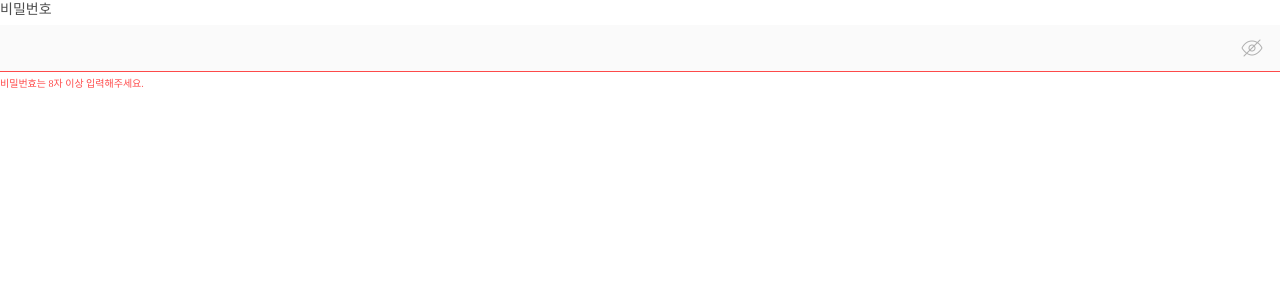
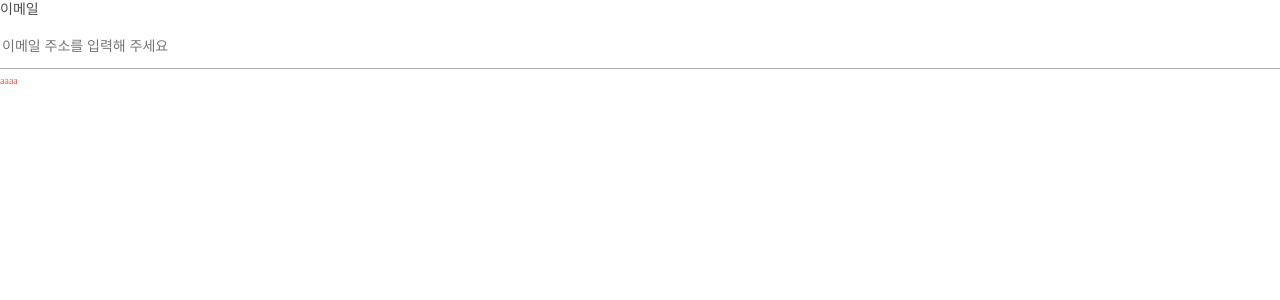
Before and after one commit to youngsuna/powerlifters, a React (Create React App) app in the folder front/: page / in a window 1280 px wide. Shown: the top 300 px of the page. Built offline with nearby package versions, Linux system fonts and the light colour scheme; the HTML template or start-up script is replaced by a standard one; a web font is replaced by a local one.

Commit message:
16. 컴포넌트 생성 (Input Box) B

```diff
--- a/front/src/App.tsx
+++ b/front/src/App.tsx
@@ -1,4 +1,4 @@
-import React from 'react';
+import React, { useState } from 'react';
 import './App.css';
 
 import BoardItem from './components/BoardItem';
@@ -10,9 +10,10 @@
 
 
 function App() {
+  const [value, setValue] = useState<string>('')
   return (
     <>
-      <InputBox />
+      <InputBox label='이메일' type='text' placeholder='이메일 주소를 입력해 주세요' value={value} error={false} setValue={setValue} message='aaaa'/>
     </>
   );
 }
--- a/front/src/components/InputBox/index.tsx
+++ b/front/src/components/InputBox/index.tsx
@@ -1,22 +1,54 @@
-import React, { forwardRef } from 'react'
+import React, { ChangeEvent, Dispatch, forwardRef, SetStateAction, KeyboardEvent } from 'react'
 import './style.css'
 
 interface Props {
+    label: string;
+    type: 'text' | 'password';
+    error: boolean;
+    placeholder: string;
+    value: string;
+    setValue: Dispatch<SetStateAction<string>>;
 
+    icon?: string;
+    onButtonClick?: () => void;
+
+    message?: string;
+    onKeyDown?: (event: KeyboardEvent<HTMLInputElement>) => void;
 }
-
+//      component: Input Box 컴포넌트       //
 const InputBox = forwardRef<HTMLInputElement, Props>((props: Props, ref) => {
 
+    //      state: properties       //
+    const { label, type, error, placeholder, value, icon, message} = props;
+    const { setValue, onButtonClick, onKeyDown } = props;
+
+    //      event handler: input 값 변경 이벤트 처리 함수       //
+    const onChangeHandler = (event: ChangeEvent<HTMLInputElement>) => {
+        const { value } = event.target;
+        setValue(value);
+    }
+
+    //      event handler: input 키 처리 이벤트 처리 함수       //
+    const onKeyDownHandler = (event: KeyboardEvent<HTMLInputElement>) => {
+        if(!onKeyDown) return;
+        onKeyDown(event);
+    }
+
+    //      render: Input Box 컴포넌트      //
     return (
         <div className='inputbox'>
-            <div className='inputbox-label'>{'비밀번호'}</div>
-            <div className='inputbox-container-error'>
-                <input className='input' />
-                <div className='icon-button'>
-                    <div className='icon eye-light-off-icon'></div>
-                </div>
+            <div className='inputbox-label'>{label}</div>
+            <div className={error ? 'inputbox-container-error' : 'inputbox-container'}>
+                <input ref={ref} type={type} className='input' placeholder = {placeholder} value = {value} onChange={onChangeHandler} onKeyDown={onKeyDownHandler}/>
+                {onButtonClick !== undefined && (
+                    <div className='icon-button'>
+                        {icon !== undefined && <div className={`icon ${icon}`}></div>}
+                    </div>
+                )}
+
             </div>
-            <div className='inputbox-message'>{'비밀번효는 8자 이상 입력해주세요.'}</div>
+            {message !== undefined && <div className='inputbox-message'>{message}</div>}
+
         </div>
 
     )
```
